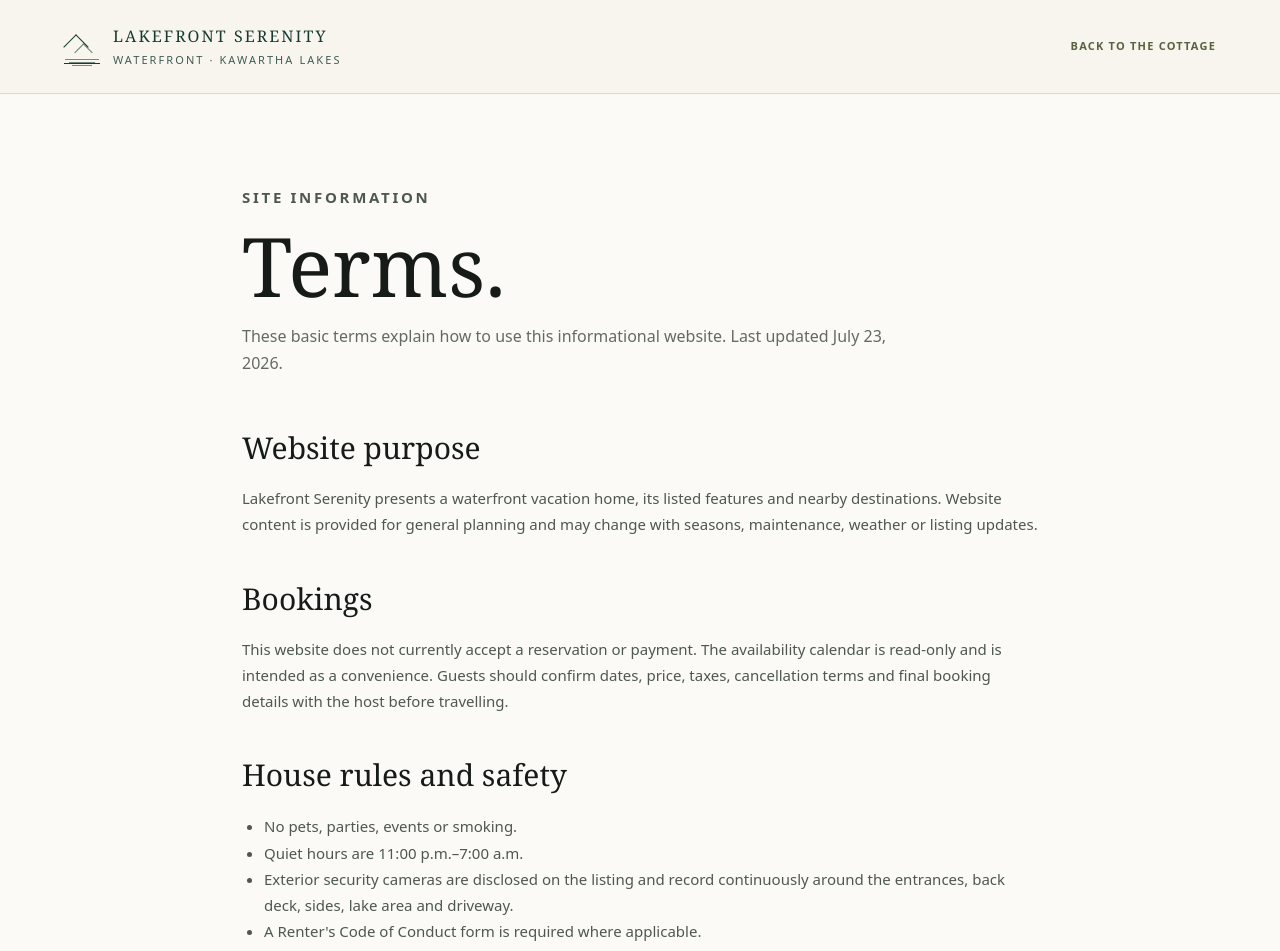
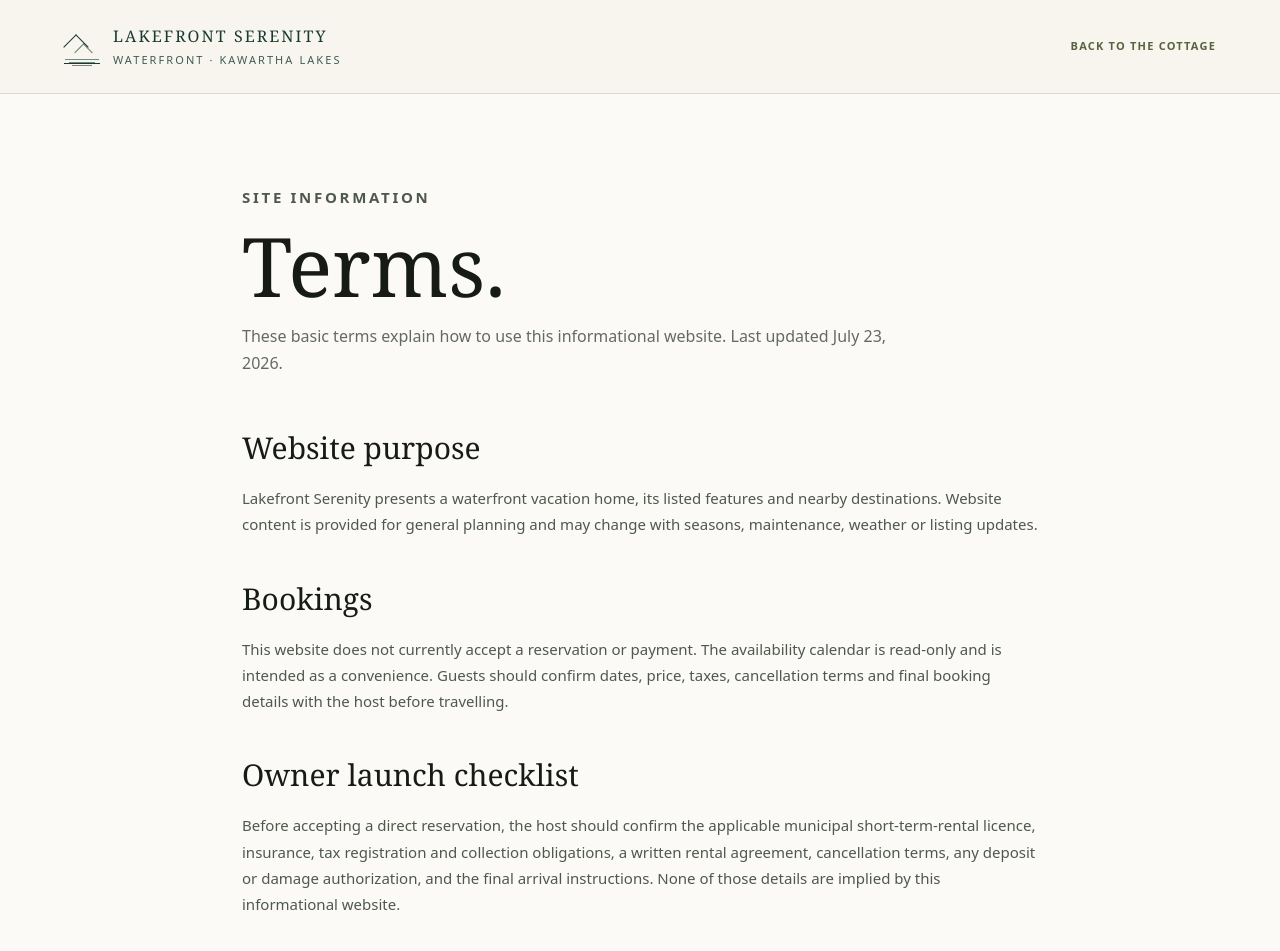
Before and after one commit to Rxddy/Cottage, a Next.js app: page /terms in a window 1280 px wide. Shown: the top 951 px of the page. Built offline with nearby package versions, Linux system fonts and the light colour scheme.

Commit message:
Clarify owner launch obligations

```diff
--- a/app/terms/page.tsx
+++ b/app/terms/page.tsx
@@ -23,6 +23,9 @@ export default function TermsPage() {
         <h2>Bookings</h2>
         <p>This website does not currently accept a reservation or payment. The availability calendar is read-only and is intended as a convenience. Guests should confirm dates, price, taxes, cancellation terms and final booking details with the host before travelling.</p>
 
+        <h2>Owner launch checklist</h2>
+        <p>Before accepting a direct reservation, the host should confirm the applicable municipal short-term-rental licence, insurance, tax registration and collection obligations, a written rental agreement, cancellation terms, any deposit or damage authorization, and the final arrival instructions. None of those details are implied by this informational website.</p>
+
         <h2>House rules and safety</h2>
         <ul>
           <li>No pets, parties, events or smoking.</li>
```
Also changed, not shown: static-site/terms.html (+1 -1 lines).
